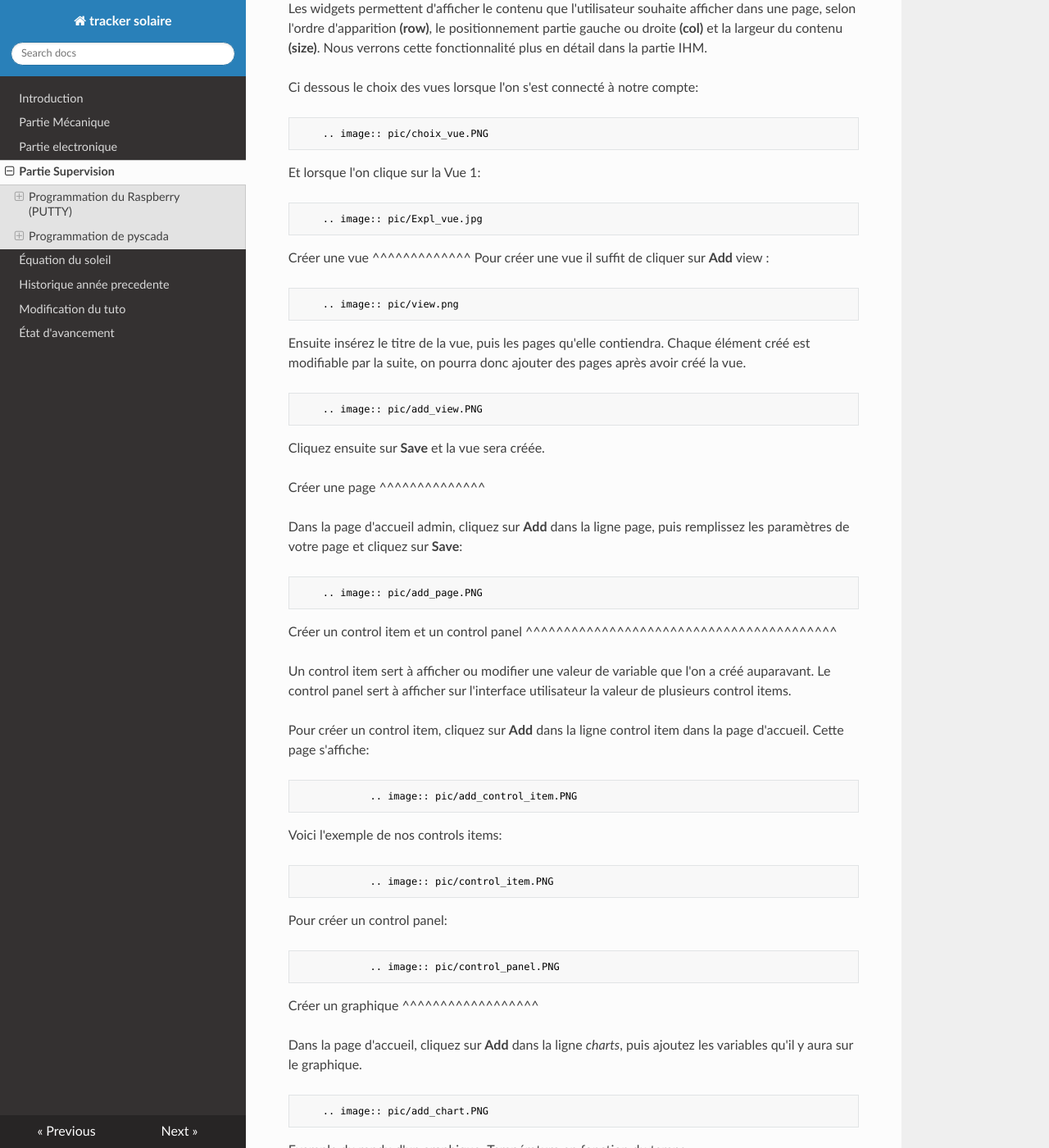
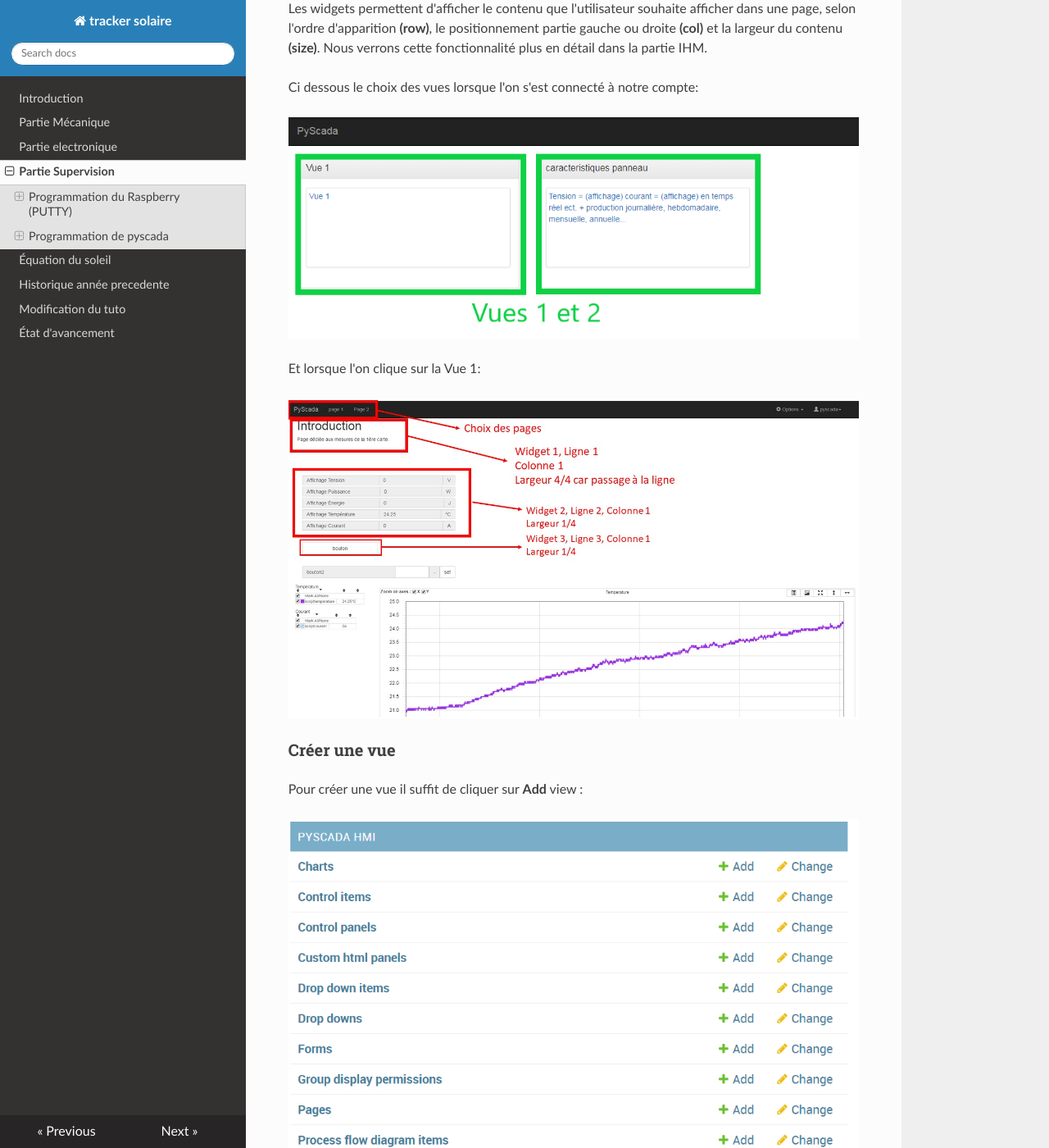
Before and after one commit to pt-tracker-gim/trackeurSolaire, an MkDocs documentation site: the page built from docs/Partie_logiciel.md, in a window 1280 px wide and 1400 px high, scrolled down 4423 px. Shown: the whole window at 82% size. Built offline with MkDocs 1.6.1, drawn with Linux system fonts in a browser that asks for light colours; nearby versions of some CDN libraries; old or Windows-style settings are respelled for this version of MkDocs; some of the changed text lies outside the part shown.

Commit message:
Update Partie_logiciel.md

```diff
--- a/docs/Partie_logiciel.md
+++ b/docs/Partie_logiciel.md
@@ -115,10 +115,8 @@ mot de passe : ``*******``
 
 
 ### IHM
-===
+
 Sur Pyscada, un système de vue est instauré. Une vue englobe des pages et ces pages contiennent le contenu que l'on souhaite afficher, les widgets.
-
-
 
 ![Screenshot](pic/principe_vue.png)
 
@@ -126,73 +124,72 @@ Les widgets permettent d'afficher le contenu que l'utilisateur souhaite afficher
 
 Ci dessous le choix des vues lorsque l'on s'est connecté à notre compte:
 
-		.. image:: pic/choix_vue.PNG
+
+![Screenshot](pic/choix_vue.PNG)
 
 Et lorsque l'on clique sur la Vue 1:
 
-		.. image:: pic/Expl_vue.jpg
+![Screenshot](pic/Expl_vue.jpg)
 
-Créer une vue
-^^^^^^^^^^^^^
+### Créer une vue
+
 Pour créer une vue il suffit de cliquer sur **Add** view :
 
-		.. image:: pic/view.png
+![Screenshot](pic/view.png)
 
 Ensuite insérez le titre de la vue, puis les pages qu'elle contiendra. Chaque élément créé est modifiable par la suite, on pourra donc ajouter des pages après avoir créé la vue.
 
-		.. image:: pic/add_view.PNG
+![Screenshot](pic/add_view.PNG)
 
 Cliquez ensuite sur **Save** et la vue sera créée.
 
 
+### Créer une page
 
-Créer une page
-^^^^^^^^^^^^^^
 
 Dans la page d'accueil admin, cliquez sur **Add** dans la ligne page, puis remplissez les paramètres de votre page et cliquez sur **Save**:
 
-		.. image:: pic/add_page.PNG
+![Screenshot](pic/add_page.PNG)
 
-Créer un control item et un control panel
-^^^^^^^^^^^^^^^^^^^^^^^^^^^^^^^^^^^^^^^^^
+### Créer un control item
 
-Un control item sert à afficher ou modifier une valeur de variable que l'on a créé auparavant. Le control panel sert à afficher sur l'interface utilisateur la valeur de plusieurs control items.
+Un control item sert à afficher ou modifier une valeur de variable que l'on a créé auparavant.
 
 Pour créer un control item, cliquez sur **Add** dans la ligne control item dans la page d'accueil.
 Cette page s'affiche:
 
-				.. image:: pic/add_control_item.PNG
+![Screenshot](pic/add_control_item.PNG)
 
 Voici l'exemple de nos controls items:
 
-				.. image:: pic/control_item.PNG
+![Screenshot](pic/control_item.PNG)
 
-Pour créer un control panel:
+### Pour créer un control panel:
 
-				.. image:: pic/control_panel.PNG
+Le control panel sert à afficher sur l'interface utilisateur la valeur de plusieurs control items.
 
+[Screenshot](pic/control_panel.PNG)
 
-Créer un graphique
-^^^^^^^^^^^^^^^^^^
+### Créer un graphique
+
 
 Dans la page d'accueil, cliquez sur **Add** dans la ligne *charts*, puis ajoutez les variables qu'il y aura sur le graphique.
 
-		.. image:: pic/add_chart.PNG
+[Screenshot](pic/add_chart.PNG)
 
 Exemple du rendu d'un graphique: Température en fonction du temps.
 
-		.. image:: pic/exemple_graphique.PNG
+[Screenshot](pic/exemple_graphique.PNG)
 
-Modélisation de la page
-^^^^^^^^^^^^^^^^^^^^^^^
+### Modélisation de la page
 
 Une fois que les éléments sont créés, l'outil Widget sera nécessaire pour choisir ce qui apparaitra sur l'interface utilisateur.
 
-		.. image:: pic/Widget.PNG
+[Screenshot](pic/Widget.PNG)
 
 Cette page permet d'afficher les controls items définis précédemment. On définit la rangée **(row)**, la colonne **(col)** et la taille **(size)** du contenu qui sera affiché.
 
-		.. image:: pic/add_widget.PNG
+[Screenshot](pic/add_widget.PNG)
 
 Le contenu de la rangée 1 apparaîtra en haut de la page, la dernière rangée en bas de la page. Pour les colonnes, la 1ère se situe la plus a gauche et la 4ème la plus à droite. Pour la taille vous avez le choix entre 4 formats: 1/4 qui prendra 1/4 de la rangée. 2/4 pour la moitié de la rangée et ainsi de suite jusqu'à 4/4 pour que le contenu choisi prenne la place d'une rangée complète.
 
```
